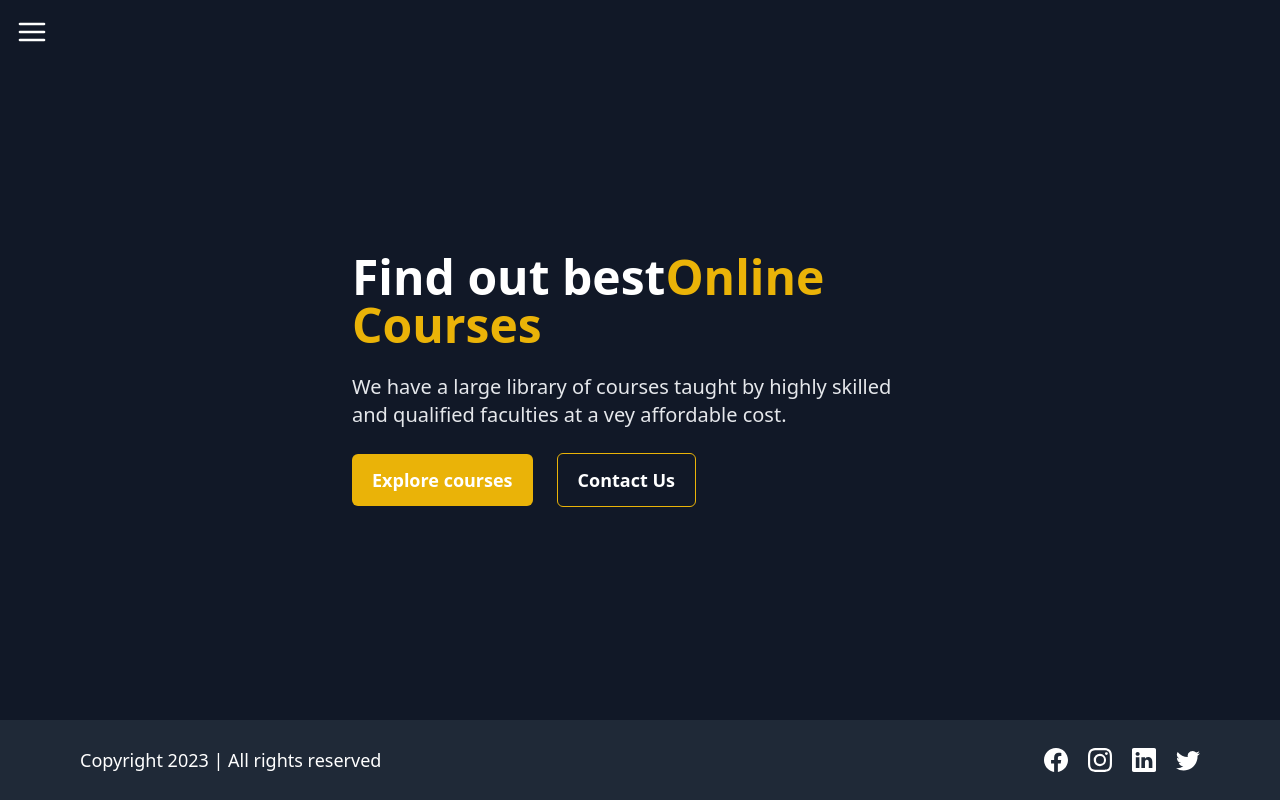
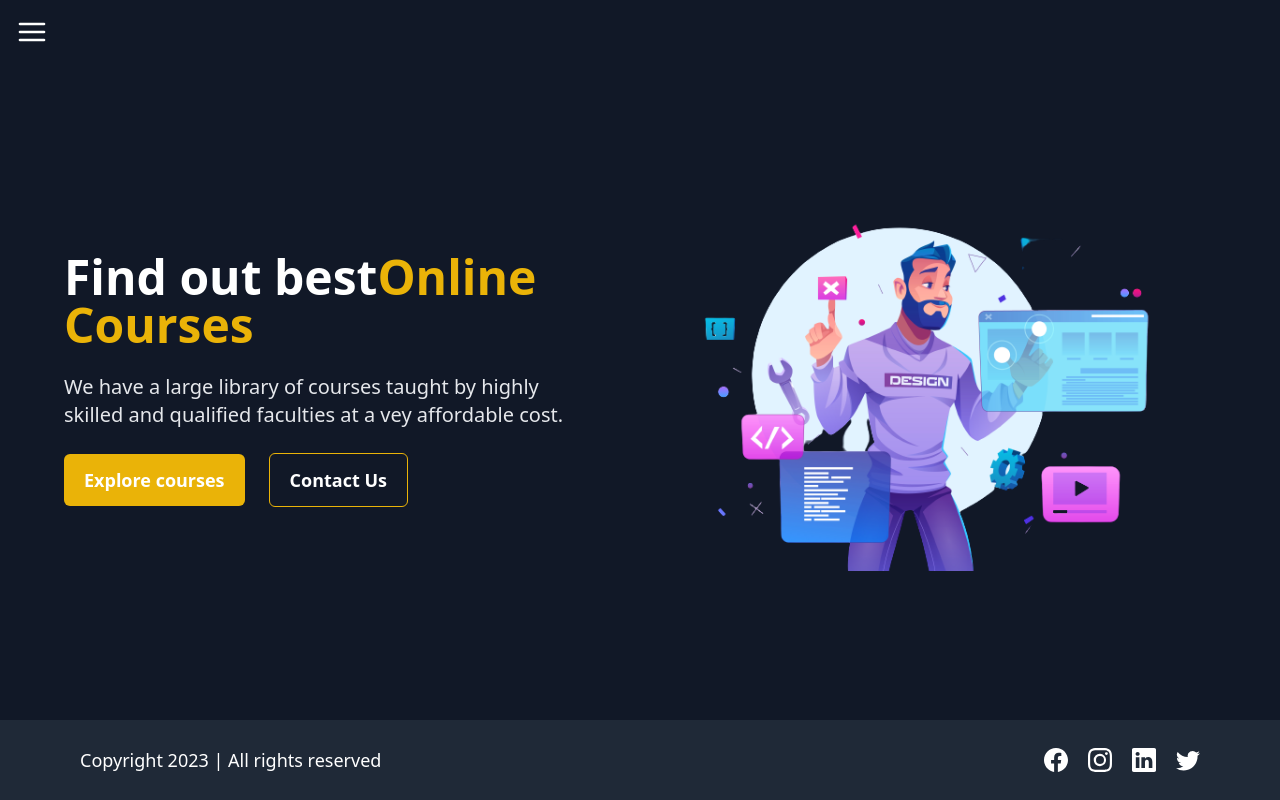
Before and after one commit to saddamseikh/LMS-FRONTEND, a React (Vite) app: page / in a window 1280 px wide. Built offline with nearby package versions, Linux system fonts and the light colour scheme.

Commit message:
HomePage modify

```diff
--- a/src/Pages/HomePage.jsx
+++ b/src/Pages/HomePage.jsx
@@ -1,5 +1,6 @@
 import HomeLayout from "../Layouts/HomeLayout";
 import { Link } from "react-router-dom";
+import HomePageImage from "../Assets/Images/homePageMainImage.png"
 
 function HomePage () {
 
@@ -30,6 +31,10 @@
                     </div>
                 </div>
 
+                <div className="-1/2 flex items-center justify-center">
+                    <img alt="Homepage image" src={HomePageImage} />
+                </div>
+
             </div>
         </HomeLayout>
     )
```
Also changed, not shown: src/Assets/Images/aboutMainImage.png (added), src/Assets/Images/homePageMainImage.png (added).
